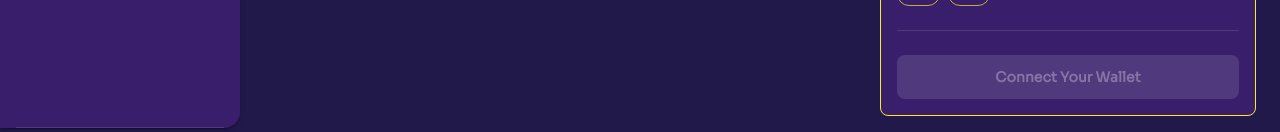
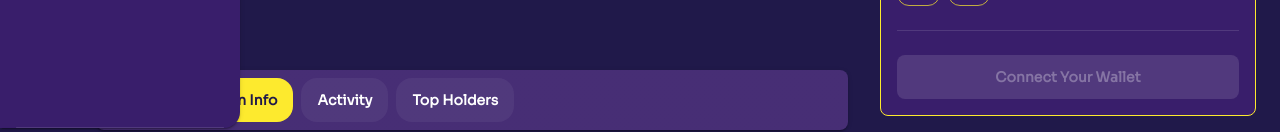
Before and after one commit to TayyabaK/wejump, a Next.js app: page /token/1 in a window 1280 px wide. Shown: the part 672-804 px from the top of the page. Built offline with nearby package versions, Linux system fonts and the light colour scheme.

Commit message:
refactor: reorganize layout in TokenDetailsPage to improve structure and remove redundant TabsSection

```diff
--- a/src/app/token/[id]/page.tsx
+++ b/src/app/token/[id]/page.tsx
@@ -26,16 +26,29 @@ export default function TokenDetailsPage() {
           flexDirection: { xs: 'column', md: 'row' },
           gap: 4,
           mt: 4,
+          alignItems: 'flex-start', // Align items to the top
         }}>
-        <Box sx={{ flex: 2 }}>
+        {/* Left Column - Chart and Tabs */}
+        <Box
+          sx={{
+            flex: 2,
+            display: 'flex',
+            flexDirection: 'column',
+            gap: 4,
+          }}>
           <TokenChart />
+          <TabsSection />
         </Box>
-        <Box sx={{ flex: 1 }}>
+
+        {/* Right Column - BuySellBox */}
+        <Box
+          sx={{
+            flex: 1,
+            position: { md: 'sticky' },
+            top: 20, // Adjust this value as needed for your header height
+          }}>
           <BuySellBox />
         </Box>
-      </Box>
-      <Box sx={{ mt: 4 }}>
-        <TabsSection />
       </Box>
     </Container>
   );
```
